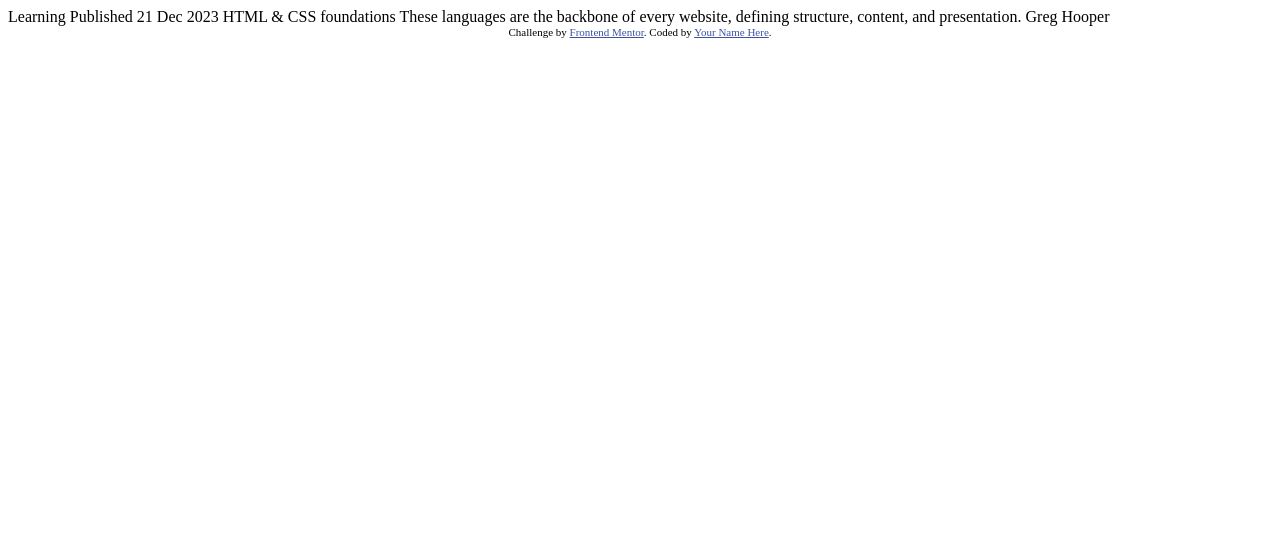
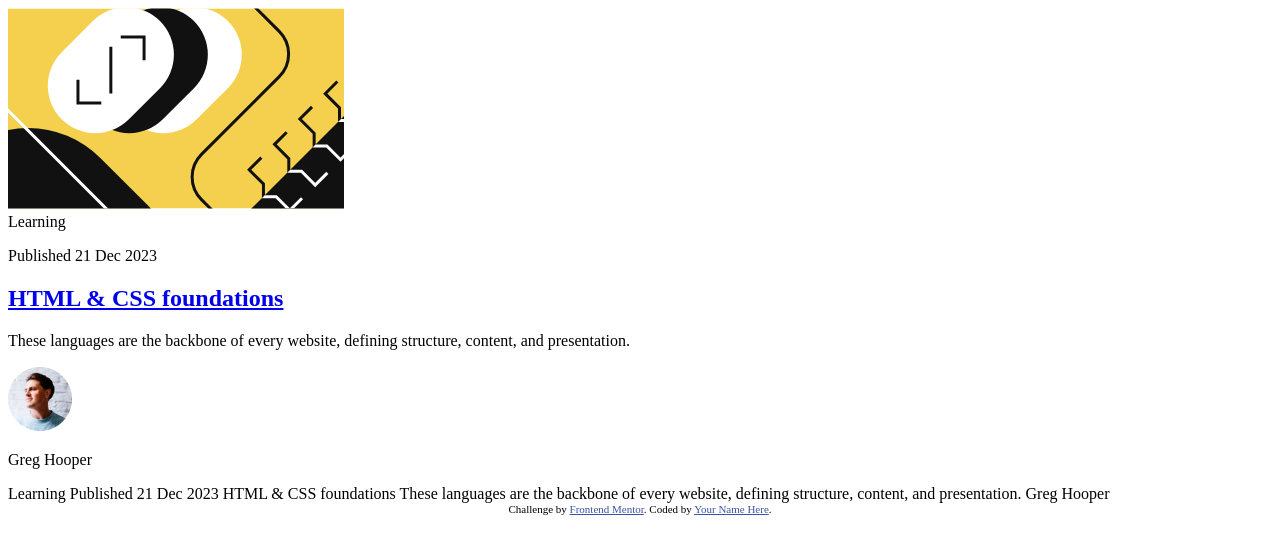
Before and after one commit to Neem3995/mentorChall, a plain HTML site: page blog-preview-card-main/index.html in a window 1280 px wide. Drawn offline with Linux system fonts and the light colour scheme.

Commit message:
Add files via upload

```diff
--- a/blog-preview-card-main/index.html
+++ b/blog-preview-card-main/index.html
@@ -1,33 +1,71 @@
-<!DOCTYPE html>
+<!doctype html>
 <html lang="en">
   <head>
-  <meta charset="UTF-8">
-  <meta name="viewport" content="width=device-width, initial-scale=1.0"> <!-- displays site properly based on user's device -->
+    <meta charset="UTF-8" />
+    <meta name="viewport" content="width=device-width, initial-scale=1.0" />
+    <!-- displays site properly based on user's device -->
 
-  <link rel="icon" type="image/png" sizes="32x32" href="./assets/images/favicon-32x32.png">
+    <link
+      rel="icon"
+      type="image/png"
+      sizes="32x32"
+      href="./assets/images/favicon-32x32.png"
+    />
 
     <title>Frontend Mentor | Blog preview card</title>
 
     <!-- Feel free to remove these styles or customise in your own stylesheet 👍 -->
     <style>
-    .attribution { font-size: 0.6875rem; text-align: center; }
-    .attribution a { color: hsl(228, 45%, 44%); }
+      .attribution {
+        font-size: 0.6875rem;
+        text-align: center;
+      }
+      .attribution a {
+        color: hsl(228, 45%, 44%);
+      }
     </style>
   </head>
   <body>
+    <main>
+      <article class="blog-card">
+        <img
+          class="card-image"
+          src="./assets/images/illustration-article.svg"
+          alt="Abstract yellow and black illustration"
+        />
 
-  Learning
+        <div class="card-content">
+          <span class="category">Learning</span>
+          <p class="publish-date">Published 21 Dec 2023</p>
+          <h1 class="card-title">
+            <a href="#">HTML & CSS foundations</a>
+          </h1>
 
-  Published 21 Dec 2023
+          <p class="card-description">
+            These languages are the backbone of every website, defining
+            structure, content, and presentation.
+          </p>
 
-  HTML & CSS foundations
+          <div class="author">
+            <img
+              class="author-avatar"
+              src="./assets/images/image-avatar.webp"
+              alt="Greg Hooper"
+            />
 
-  These languages are the backbone of every website, defining structure, content, and presentation.
+            <p class="author-name">Greg Hooper</p>
+          </div>
+        </div>
+      </article>
+    </main>
 
-  Greg Hooper
+    Learning Published 21 Dec 2023 HTML & CSS foundations These languages are
+    the backbone of every website, defining structure, content, and
+    presentation. Greg Hooper
 
     <footer class="attribution">
-    Challenge by <a href="https://www.frontendmentor.io?ref=challenge">Frontend Mentor</a>.
+      Challenge by
+      <a href="https://www.frontendmentor.io?ref=challenge">Frontend Mentor</a>.
       Coded by <a href="#">Your Name Here</a>.
     </footer>
   </body>
```
Lines whose indentation alone changed are shown as unchanged.
